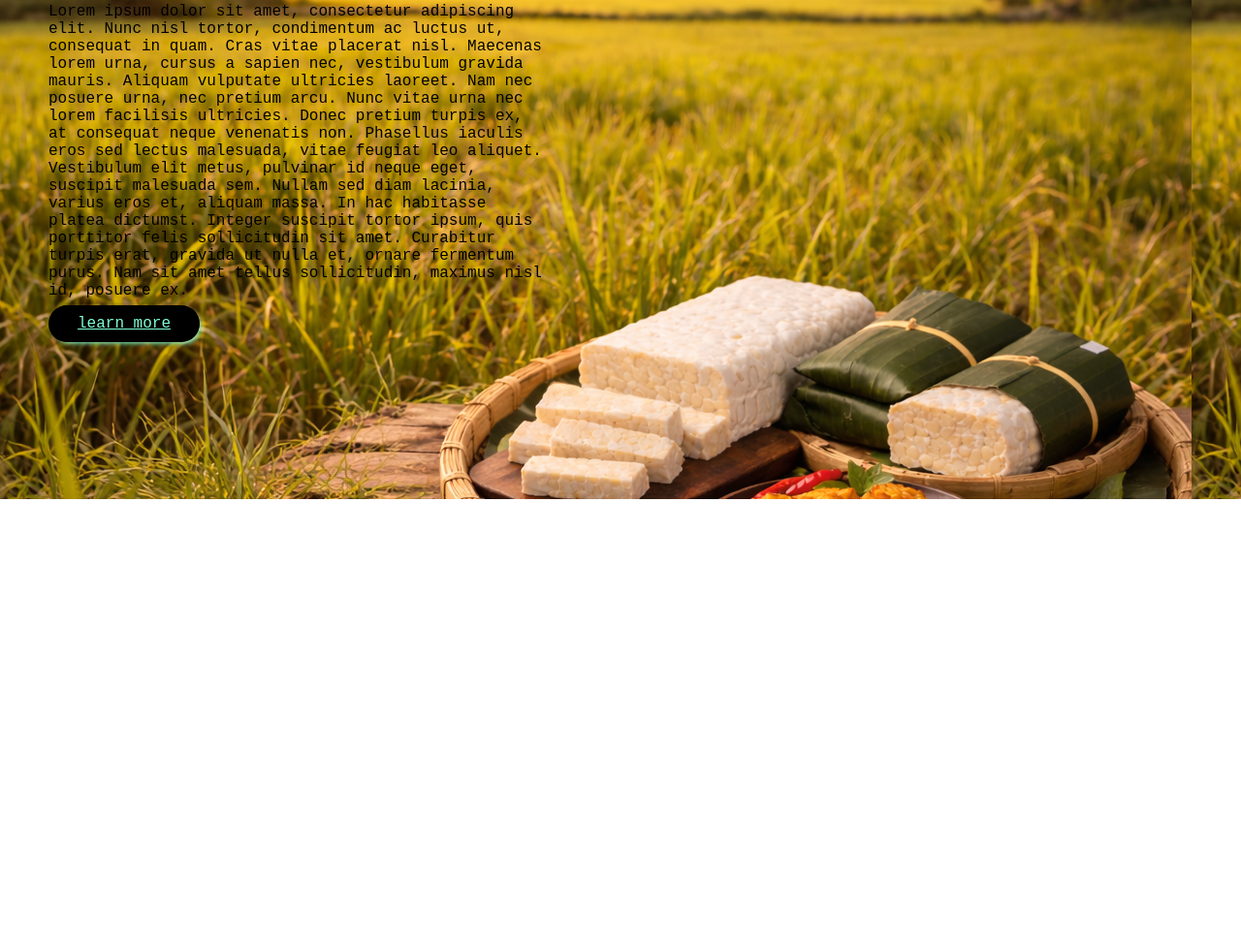
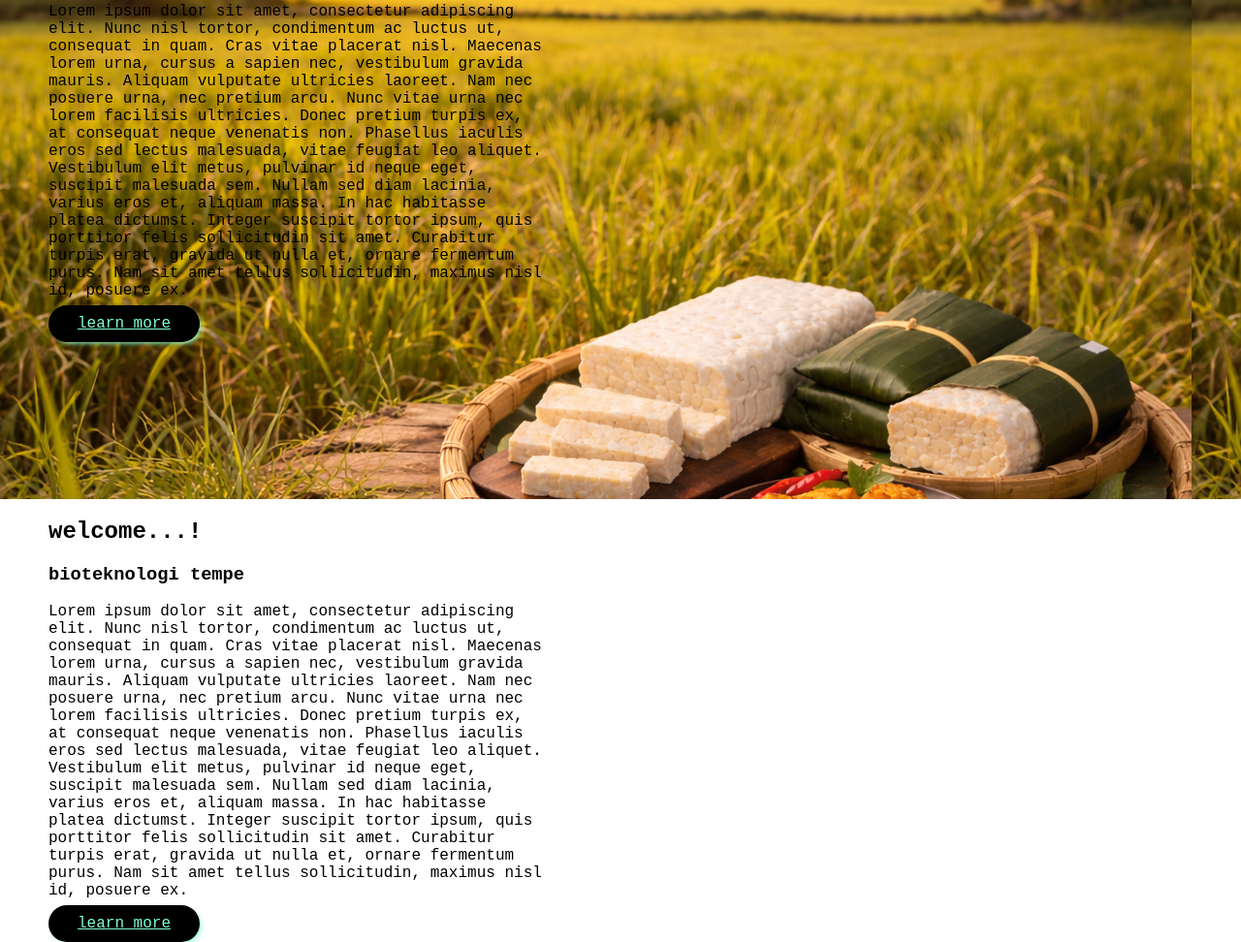
Before and after one commit to liumatthew901-cyber/webbuild, a plain HTML site: page menu icon/index.html in a window 1280 px wide. Shown: the part 148-1120 px from the top of the page at 97% size. Before the commit the page ends 800 px from the top, so only its background shows below. Drawn offline with Linux system fonts and the light colour scheme.

Commit message:
Update index.html

```diff
--- a/menu icon/index.html
+++ b/menu icon/index.html
@@ -21,7 +21,15 @@
                 <h3>bioteknologi tempe</h3>
                 <p>Lorem ipsum dolor sit amet, consectetur adipiscing elit. Nunc nisl tortor, condimentum ac luctus ut, consequat in quam. Cras vitae placerat nisl. Maecenas lorem urna, cursus a sapien nec, vestibulum gravida mauris. Aliquam vulputate ultricies laoreet. Nam nec posuere urna, nec pretium arcu. Nunc vitae urna nec lorem facilisis ultricies. Donec pretium turpis ex, at consequat neque venenatis non. Phasellus iaculis eros sed lectus malesuada, vitae feugiat leo aliquet. Vestibulum elit metus, pulvinar id neque eget, suscipit malesuada sem. Nullam sed diam lacinia, varius eros et, aliquam massa. In hac habitasse platea dictumst. Integer suscipit tortor ipsum, quis porttitor felis sollicitudin sit amet. Curabitur turpis erat, gravida ut nulla et, ornare fermentum purus. Nam sit amet tellus sollicitudin, maximus nisl id, posuere ex.</p>
                 <a href="#about">learn more</a>
+
             </div>
         </section>
+        <section class="about">
+            <div class="deskripsihome">
+                <h1>welcome...!</h1>
+                <h3>bioteknologi tempe</h3>
+                <p>Lorem ipsum dolor sit amet, consectetur adipiscing elit. Nunc nisl tortor, condimentum ac luctus ut, consequat in quam. Cras vitae placerat nisl. Maecenas lorem urna, cursus a sapien nec, vestibulum gravida mauris. Aliquam vulputate ultricies laoreet. Nam nec posuere urna, nec pretium arcu. Nunc vitae urna nec lorem facilisis ultricies. Donec pretium turpis ex, at consequat neque venenatis non. Phasellus iaculis eros sed lectus malesuada, vitae feugiat leo aliquet. Vestibulum elit metus, pulvinar id neque eget, suscipit malesuada sem. Nullam sed diam lacinia, varius eros et, aliquam massa. In hac habitasse platea dictumst. Integer suscipit tortor ipsum, quis porttitor felis sollicitudin sit amet. Curabitur turpis erat, gravida ut nulla et, ornare fermentum purus. Nam sit amet tellus sollicitudin, maximus nisl id, posuere ex.</p>
+                <a href="#about">learn more</a>
+
     </body>
 </html>
```
